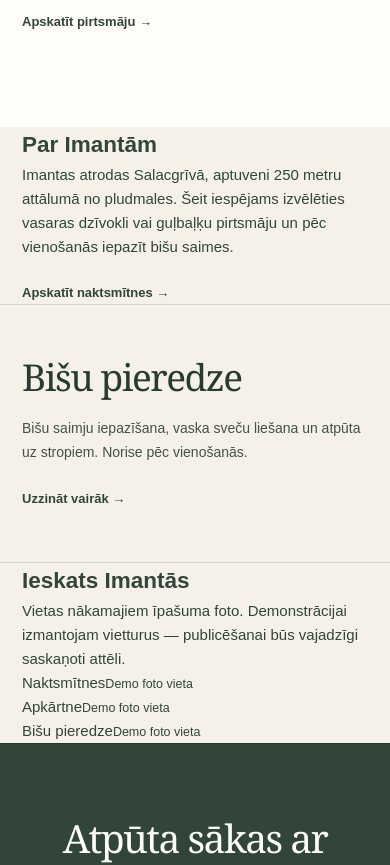
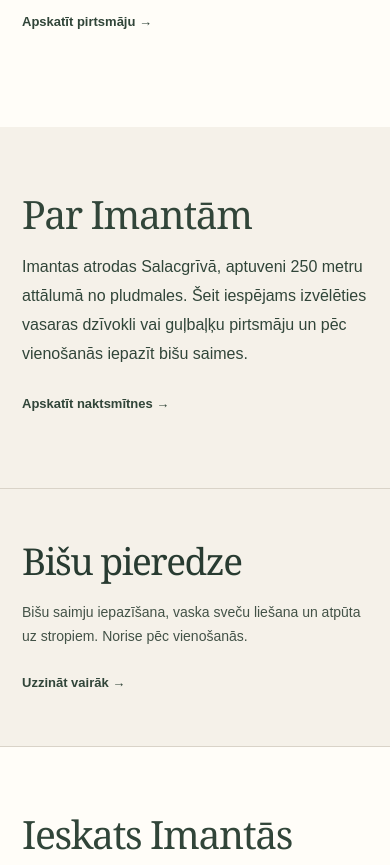
Before and after one commit to davisl24/Imantasatputas, a Next.js app: page / in a window 390 px wide. Shown: the part 1840-2705 px from the top of the page. Built offline with nearby package versions, Linux system fonts and the light colour scheme.

Commit message:
style(imantas): editorial about/gallery and contrasting pine-green contact form

```diff
--- a/app/page.module.css
+++ b/app/page.module.css
@@ -1261,3 +1261,40 @@
   transform: none;
 }
 }
+
+
+/* Home page: concise property introduction and photo-free gallery preview */
+.aboutSection{padding:88px 0 94px;background:var(--paper)}
+.aboutGrid{display:grid;grid-template-columns:minmax(0,.85fr) minmax(0,1.15fr);gap:clamp(35px,7vw,100px);align-items:start}
+.aboutGrid h2,.galleryIntro h2{font:400 clamp(39px,4vw,58px)/1.12 var(--serif);letter-spacing:-.035em}
+.aboutGrid p{max-width:570px;color:var(--forest);font-size:16px;line-height:1.8}
+.aboutGrid .smallLink{margin-top:25px}
+.gallerySection{padding:88px 0 100px;background:var(--warm)}
+.galleryIntro{display:flex;align-items:end;justify-content:space-between;gap:40px;margin-bottom:34px}
+.galleryIntro p{max-width:435px;font-size:15px;line-height:1.7;color:var(--forest)}
+.galleryGrid{display:grid;grid-template-columns:1.35fr 1fr 1fr;gap:18px}
+.galleryPlaceholder{min-height:270px;padding:24px;background:var(--paper);display:flex;flex-direction:column;justify-content:flex-end;gap:4px}
+.galleryPlaceholder span{font:400 clamp(23px,2.5vw,34px)/1.15 var(--serif)}
+.galleryPlaceholder small{font-size:12px;color:var(--forest);opacity:.75}
+/* Contact request is the primary action, with accessible light controls on pine green */
+.inquiry{background:var(--forest);color:var(--warm)}
+.inquiry .requestHead h2,.inquiry .requestHead p,.inquiry .phone,.inquiry .requestHead a{color:var(--warm)}
+.inquiry .field label{color:var(--warm)}
+.inquiry .field input,.inquiry .field select{background:var(--warm);color:var(--forest);border-color:var(--paper)}
+.inquiry .field input::placeholder{color:#67796b}
+.inquiry .formAction p{color:var(--warm)}
+.inquiry .formAction .primaryBtn{background:var(--warm);color:var(--forest)!important}
+.inquiry .formAction .primaryBtn:hover{background:var(--paper)}
+.inquiry .requestForm{border-left-color:rgba(255,253,248,.3)}
+.inquiry .formError{color:#fff0d8}
+@media(max-width:760px){
+ .aboutSection,.gallerySection{padding:65px 0 73px}
+ .aboutGrid{grid-template-columns:1fr;gap:18px}
+ .galleryIntro{display:block}
+ .galleryIntro p{margin-top:15px}
+ .galleryGrid{grid-template-columns:1fr 1fr;gap:12px}
+ .galleryPlaceholder{min-height:185px;padding:18px}
+ .galleryPlaceholder:first-child{grid-column:1/-1;min-height:220px}
+ .inquiry .requestForm{border-top-color:rgba(255,253,248,.3)}
+}
+@media(prefers-reduced-motion:reduce){.galleryPlaceholder{transition:none}}
```
